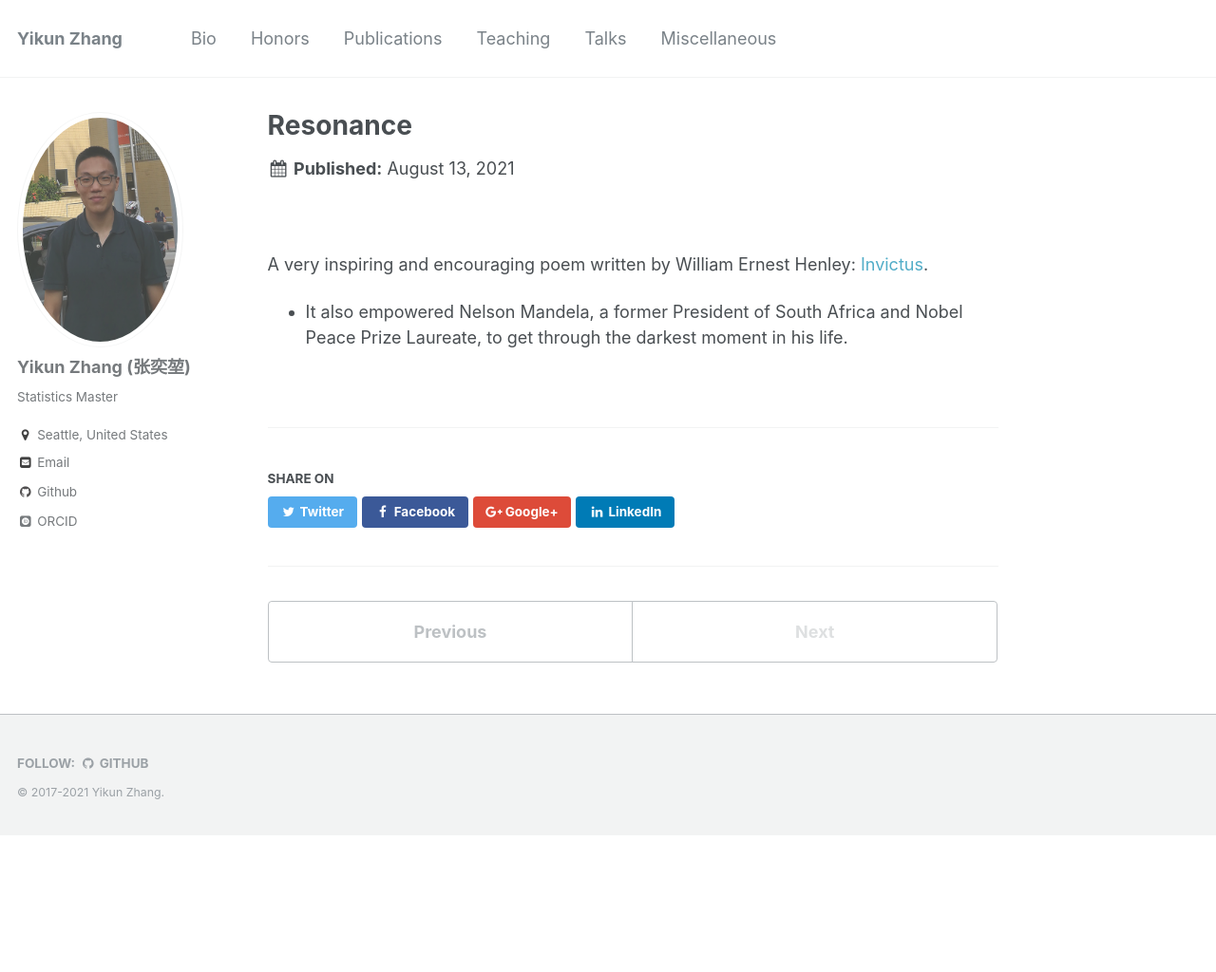
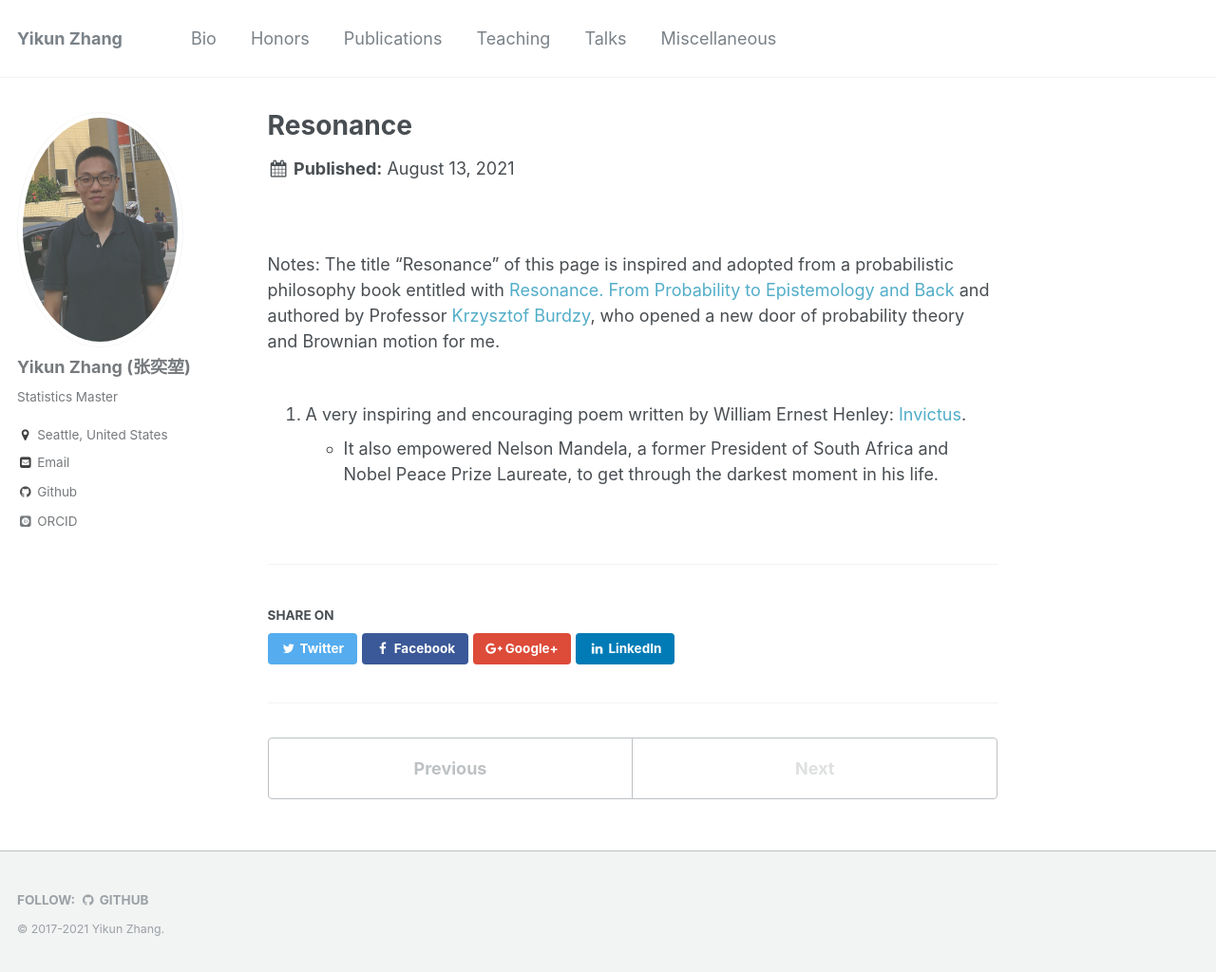
Before and after one commit to zhangyk8/zhangyk8.github.io, a Jekyll site: the page built from _portfolio/portfolio-4.md, in a window 1280 px wide and 1024 px high. Shown: the whole window at 95% size. Built offline with Jekyll 4.4.1, drawn with Linux system fonts in a browser that asks for light colours; some web fonts are replaced.

Commit message:
Update portfolio-4.md

```diff
--- a/_portfolio/portfolio-4.md
+++ b/_portfolio/portfolio-4.md
@@ -1,10 +1,14 @@
 ---
 title: "Resonance"
-excerpt: "Some thoughtful excerpts and sayings that inspire me"
+excerpt: "Some thoughtful excerpts and sayings that encourage me"
 collection: portfolio
 permanent link: /portfolio-4/
 ---
 <br/>
 
-A very inspiring and encouraging poem written by William Ernest Henley: [Invictus](https://www.poetryfoundation.org/poems/51642/invictus).
-* It also empowered Nelson Mandela, a former President of South Africa and Nobel Peace Prize Laureate, to get through the darkest moment in his life.
+Notes: The title "Resonance" of this page is inspired and adopted from a probabilistic philosophy book entitled with [Resonance. From Probability to Epistemology and Back](https://www.worldscientific.com/worldscibooks/10.1142/p1073) and authored by Professor [Krzysztof Burdzy](https://sites.math.washington.edu/~burdzy/), who opened a new door of probability theory and Brownian motion for me.
+<br/>
+<br/>
+
+1. A very inspiring and encouraging poem written by William Ernest Henley: [Invictus](https://www.poetryfoundation.org/poems/51642/invictus).
+   * It also empowered Nelson Mandela, a former President of South Africa and Nobel Peace Prize Laureate, to get through the darkest moment in his life.
```
